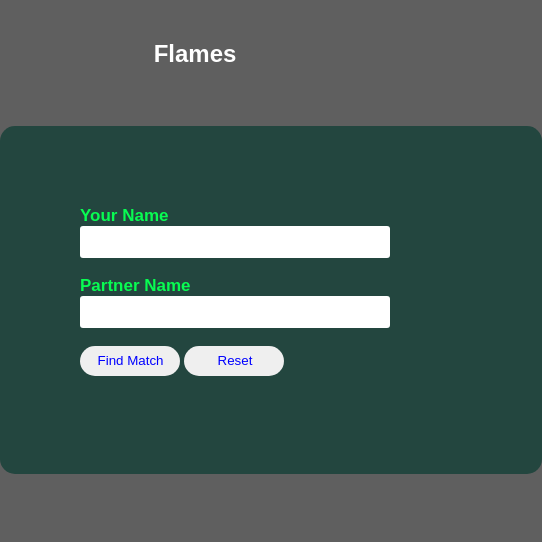
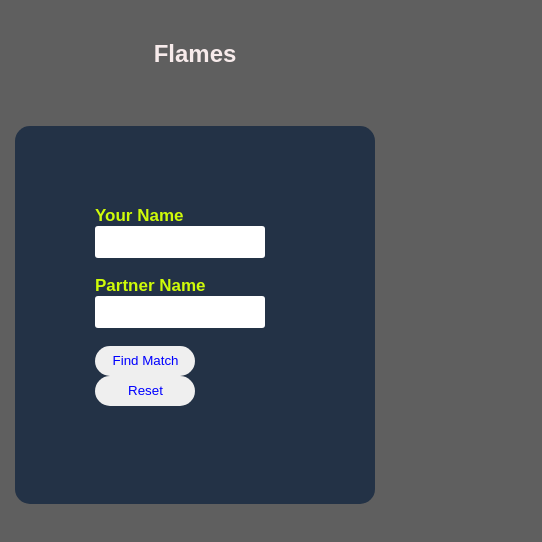
Before and after one commit to ananthmgk/flames-app, a plain HTML site: page index.html in a window 390 px wide. Shown: the whole page, 542 px wide, since content can reach past the window. Drawn offline with Linux system fonts and the light colour scheme.

Commit message:
testing media queries

```diff
--- a/css/main.css
+++ b/css/main.css
@@ -11,17 +11,17 @@
             margin: auto;
             margin: 20 0 0 450px;
             padding: 80px;
-            background: #23463f;
+            background: #233246;
             border-radius: 15px ;
 
     }
     h2{
         text-align: center;
-        color: white;
+        color: rgb(247, 235, 235);
         padding: 20px;
     }
     label{
-        color: #08ff52fb;
+        color: #d2ff08fb;
         font-size: 17px;
     }
     #name1{
@@ -46,6 +46,7 @@
         border-radius: 17px;
         padding-left: 7px;
         color: blue;
+        cursor: pointer;
     }
     #reset{
         width: 100px;
@@ -54,8 +55,35 @@
         border-radius: 17px;
         padding-left: 7px;
         color: blue;
+        cursor: pointer;
     }
 
     #result {
-        color: #08ff52fb;
+        color: #7fff08fb;
     }
+
+    @media (max-width: 400px) {
+        #main {
+            width: 200px;
+        }
+    }
+
+    @media (max-width: 400px) {
+        #name1 {
+            width: 160px;
+        }
+    }
+
+    @media (max-width: 400px) {
+        #name2 {
+            width: 160px;
+        }
+    }
+
+    #find:hover {
+        color: yellow;
+    }
+
+    #reset:hover {
+        color: yellow;
+    }
```
